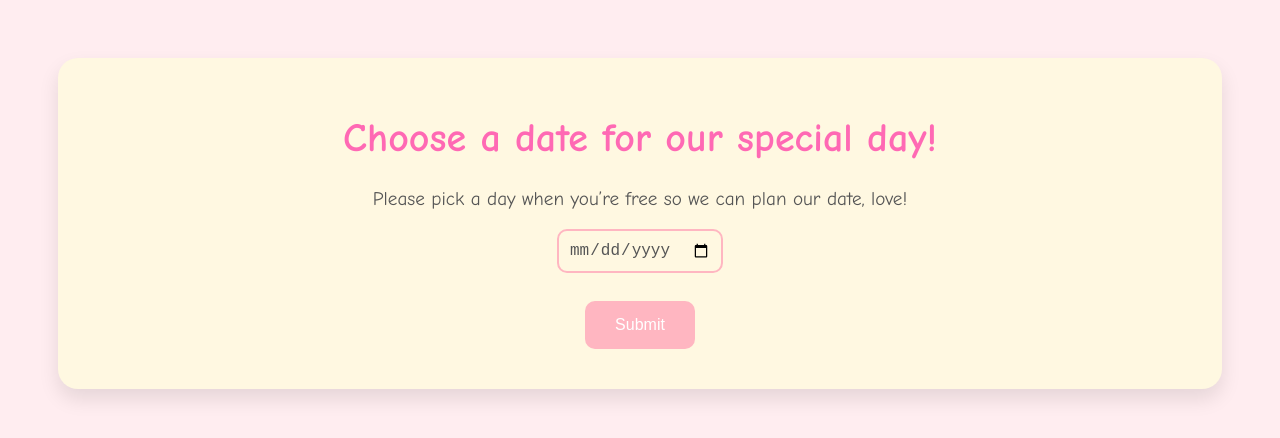
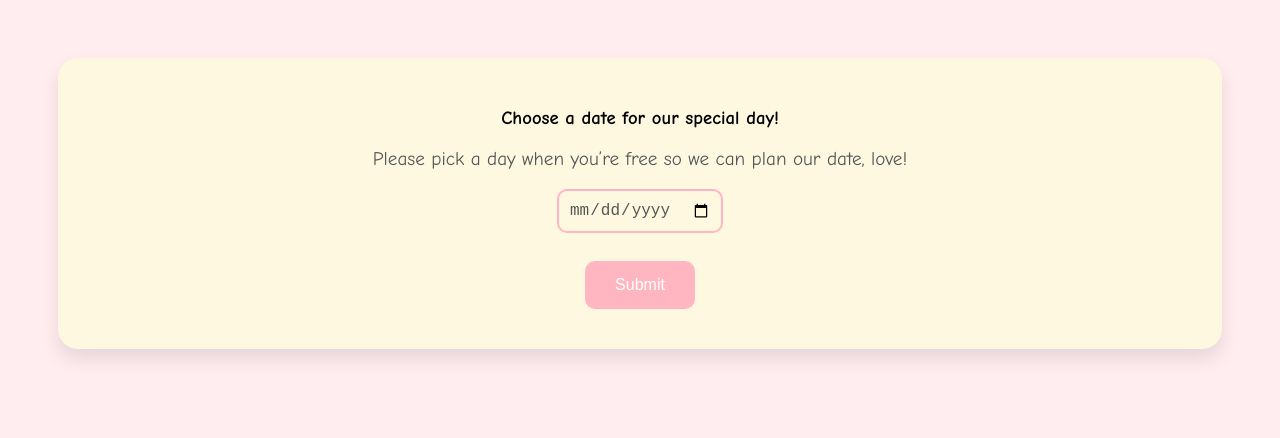
Before and after one commit to ykeahumpy/Asking-her-on-a-date, a website: page date-picker.html in a window 1280 px wide. Drawn offline with Linux system fonts and the light colour scheme.

Commit message:
Update date-picker.html

```diff
--- a/date-picker.html
+++ b/date-picker.html
@@ -9,7 +9,7 @@
 </head>
 <body>
     <div class="container">
-        <h1>Choose a date for our special day! </h1>
+        <h3>Choose a date for our special day! </h3>
         <p> Please pick a day when you’re free so we can plan our date, love!</p>
         <input type="date" id="date" class="date-picker">
         <br><br>
```
